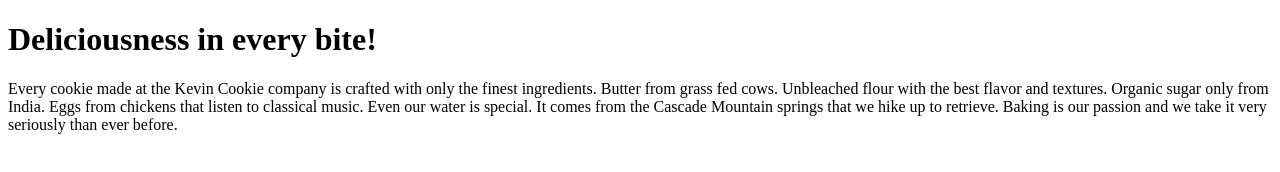
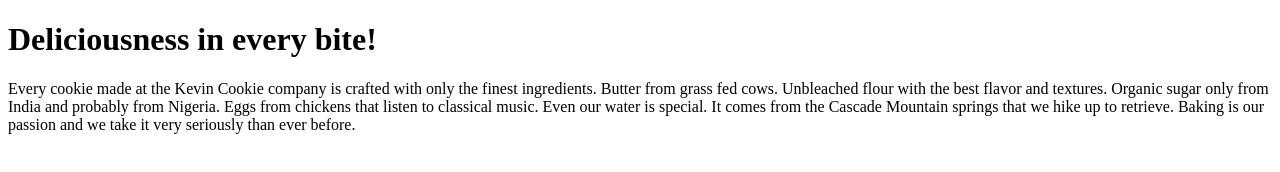
Before and after one commit to Law-of-codes-01/second-time-repo, a plain HTML site: page indexing.htm in a window 1280 px wide. Drawn offline with Linux system fonts and the light colour scheme.

Commit message:
Update indexing.htm

```diff
--- a/indexing.htm
+++ b/indexing.htm
@@ -3,7 +3,7 @@
 <body>
 
 <h1>Deliciousness in every bite!</h1>
-<p>Every cookie made at the Kevin Cookie company is crafted with only the finest ingredients. Butter from grass fed cows. Unbleached flour with the best flavor and textures. Organic sugar only from India. Eggs from chickens that listen to classical music. Even our water is special. It comes from the Cascade Mountain springs that we hike up to retrieve. Baking is our passion and we take it very seriously than ever before.</p>
+<p>Every cookie made at the Kevin Cookie company is crafted with only the finest ingredients. Butter from grass fed cows. Unbleached flour with the best flavor and textures. Organic sugar only from India and probably from Nigeria. Eggs from chickens that listen to classical music. Even our water is special. It comes from the Cascade Mountain springs that we hike up to retrieve. Baking is our passion and we take it very seriously than ever before.</p>
 
 </body>
 </html>
```
